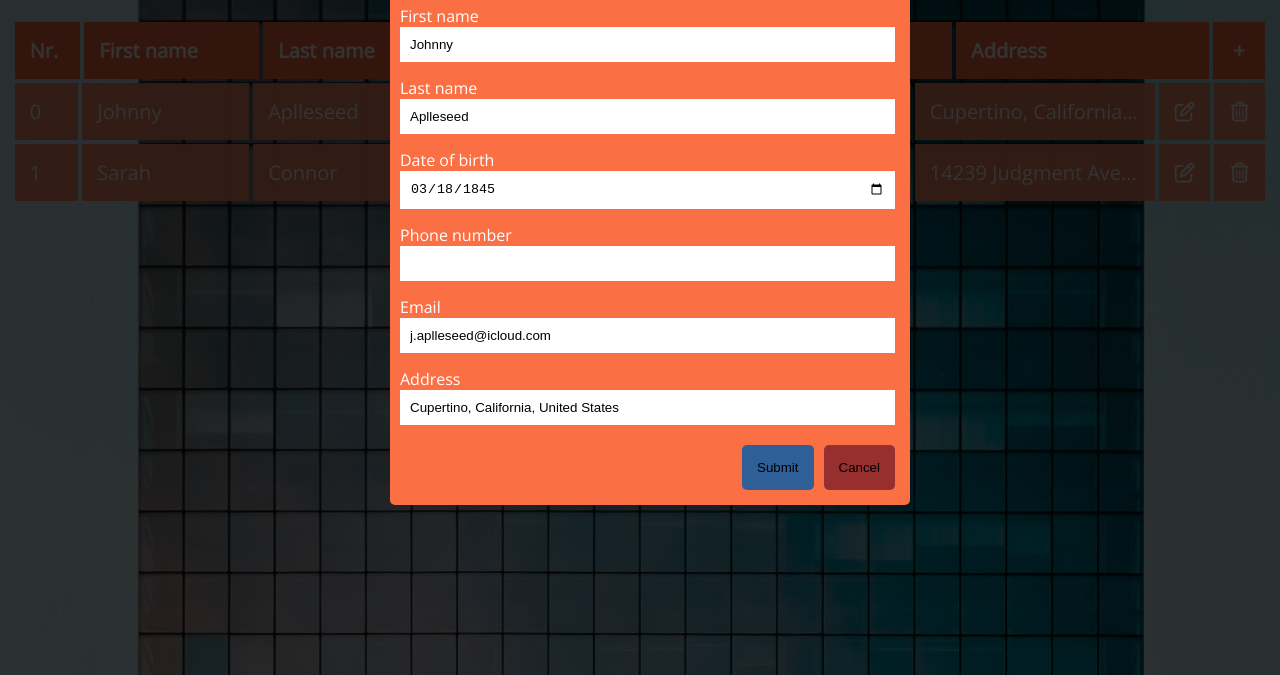
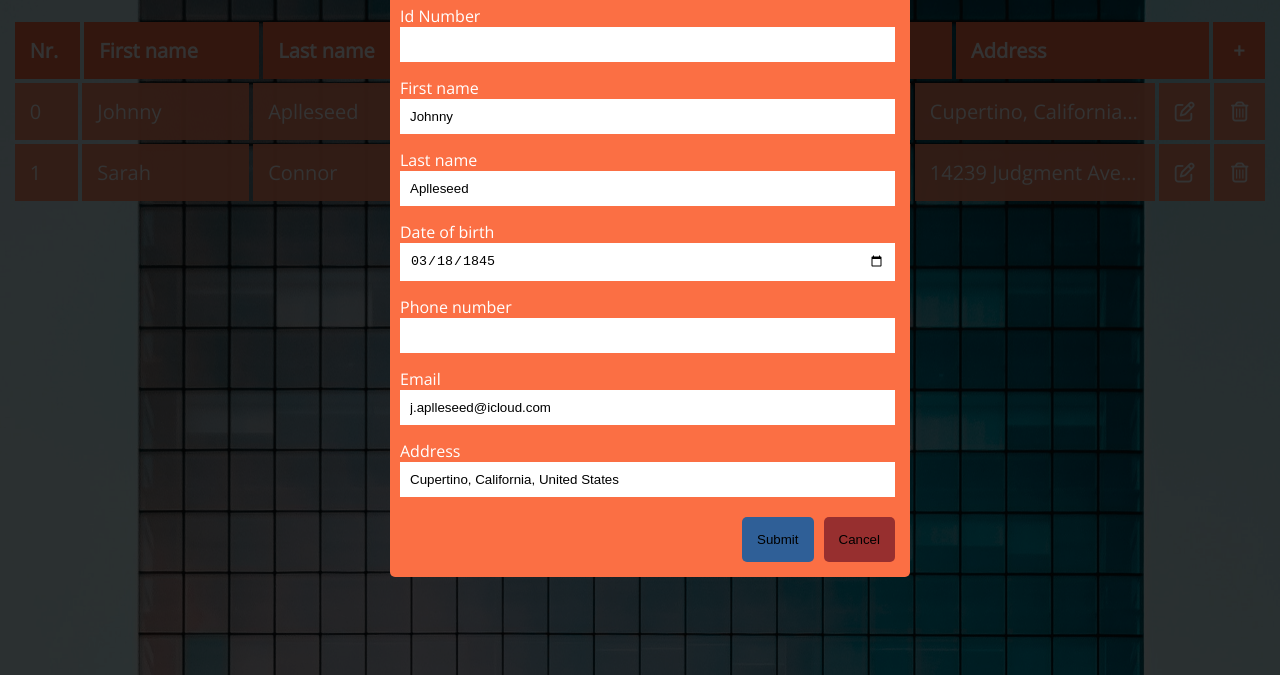
Before and after one commit to TonyJem/SPA-Contact-Manager, a plain HTML site: page index.html in a window 1280 px wide. Both pictures are taken after a click on the element 1184 px from the left and 236 px from the top of the page. Shown: the part 125-800 px from the top of the page. Drawn offline with nearby package versions, Linux system fonts and the light colour scheme.

Commit message:
Add Contact Id field to Modal

```diff
--- a/index.html
+++ b/index.html
@@ -36,6 +36,9 @@
 		<div class="disable-modal" id="newContactModal">
 			<h2>Add New or Edit Contact</h2>
 
+			<label for="newContactIdNum">Id Number</label>
+			<input type="text" id="newContactIdNum">
+
 			<label for="newContactFirstName">First name</label>
 			<input type="text" id="newContactFirstName">
 
```
